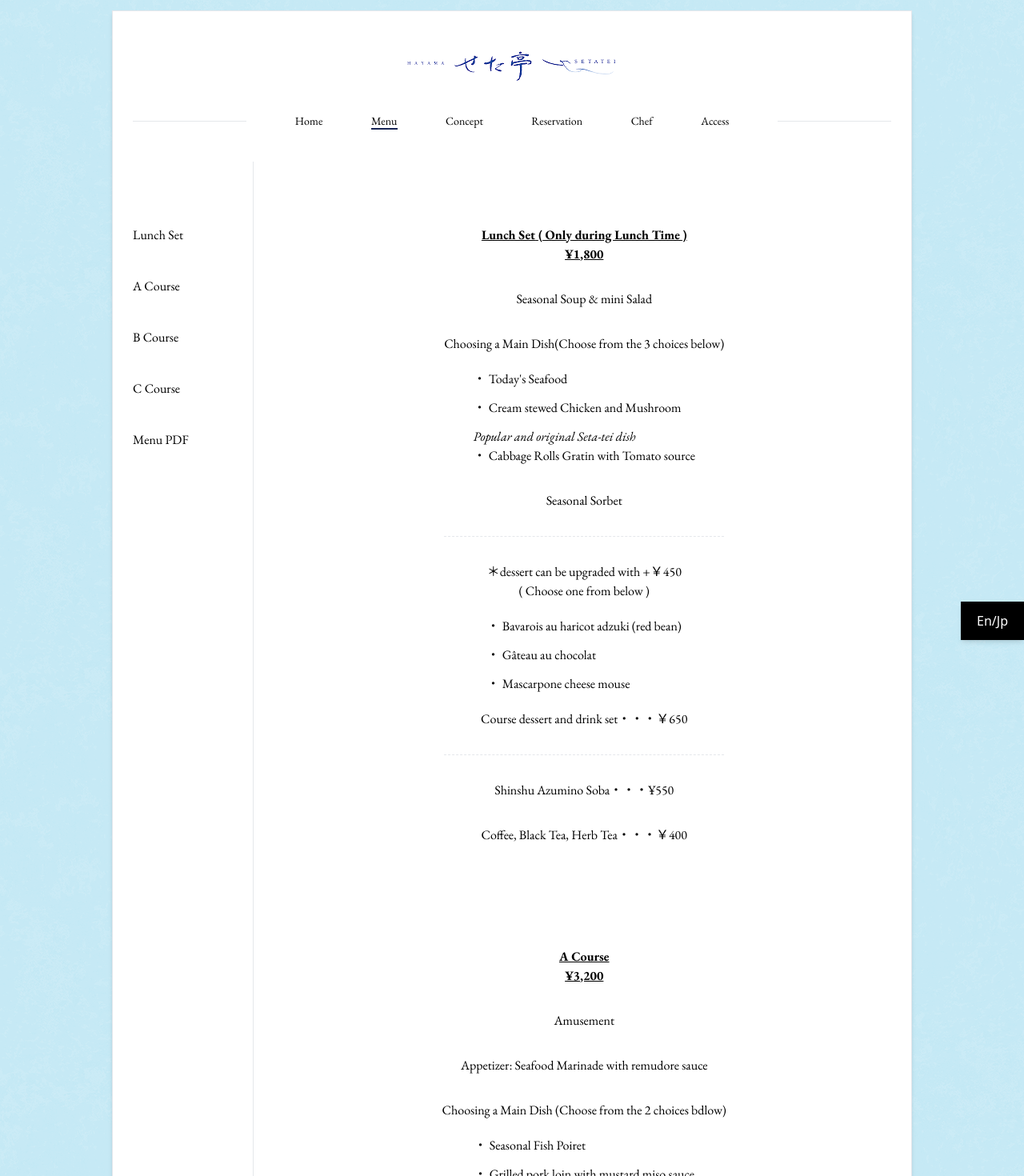
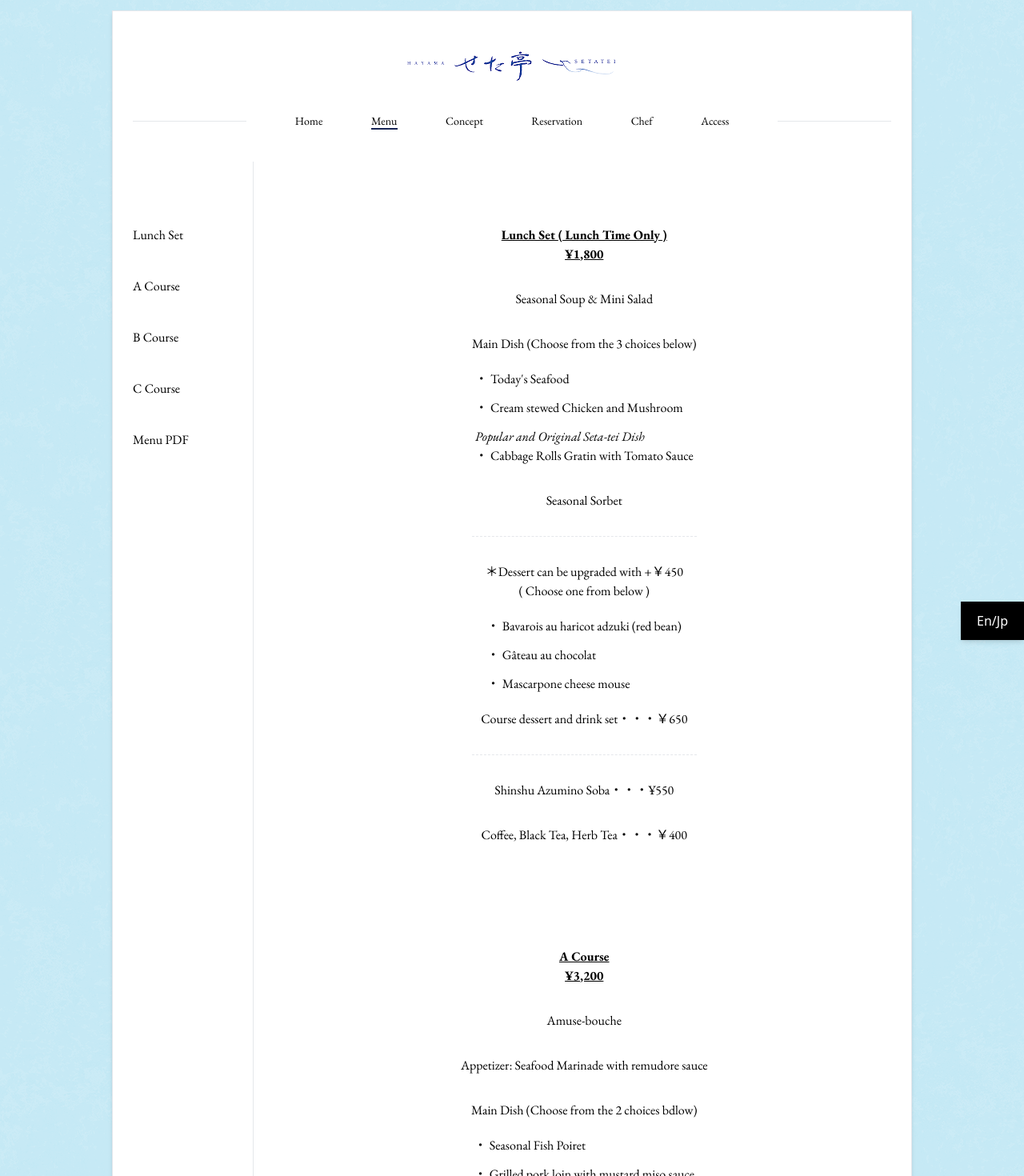
Before and after one commit to bap-ssbm/seta-react-draft, a React (Create React App) app: page /menu in a window 1280 px wide. Shown: the top 1470 px of the page at 80% size. Built offline with nearby package versions, Linux system fonts and the light colour scheme; a web font is replaced by a local one.

Commit message:
Add files via upload

```diff
--- a/src/Menu/Lunch.tsx
+++ b/src/Menu/Lunch.tsx
@@ -10,7 +10,7 @@ const Lunch: FC<LunchProps> = ({ }) => {
     return (
         <div id='lunch' className='flex-grow flex flex-col gap-8 pb-16 items-center'>
             <div>
-                <h2 className='underline font-bold'>
+                <h2 className='underline font-bold space-x-2'>
                     {t('menu.lunch.title')} {t('menu.lunch.titleEtc')}
                 </h2>
                 <p className='underline font-bold'>
@@ -24,7 +24,7 @@ const Lunch: FC<LunchProps> = ({ }) => {
             </p>
             <div className='items-center flex flex-col w-fit'>
                 <p className='mb-5'>
-                    {t('menu.basic.chooseMain')}{t('menu.basic.chooseFrom3')}
+                    {t('menu.basic.chooseMain')} {t('menu.basic.chooseFrom3')}
                 </p>
                 <ul className='text-start w-fit flex flex-col gap-3'>
                     <li>
--- a/src/Reservation/Reservation.tsx
+++ b/src/Reservation/Reservation.tsx
@@ -62,15 +62,15 @@ const Reservation: FC<ReservationProps> = ({ }) => {
                 </div>
 
                 <div className='flex gap-10 justify-center mt-4'>
-                    <a href='https://www.instagram.com/hayama_setatei/' className=''>
-                        <Button className='flex justify-center items-center gap-3 px-4'>
+                    <a href='https://www.instagram.com/hayama_setatei/' className='flex justify-center items-center gap-3 px-4 hover:underline'>
+
                             <BsInstagram style={{ display: 'inline-block' }} /> <span>Instagram</span>
-                        </Button>
+
                     </a>
-                    <a href='https://www.facebook.com/hayamasetatei/' className=''>
-                        <Button className='flex gap-3 px-4'>
+                    <a href='https://www.facebook.com/hayamasetatei/' className='flex justify-center items-center gap-3 px-4 hover:underline'>
+
                             <BsFacebook className='inline-block'/><div className='inline-block'>Facebook</div>
-                        </Button>
+
                     </a>
                 </div>
             </div>
--- a/src/i18n/locales/Home/Access.json
+++ b/src/i18n/locales/Home/Access.json
@@ -1,7 +1,7 @@
 {
     "en": {
         "addressTitle":"Address:",
-       "address" :"541-19 Horiuchi Hayama-machi Miuragun, Kanagawa",
+       "address" :"541-19 Horiuchi Hayama-machi Miuragun, Kanagawa 240-0112",
        "busTitle":"By Public Transportation",
        "busDesc":"Take Keikyu Bus [逗11] or [逗12] from JR Zushi Sta. for 13 mins. Get off at Motomachi Bus Stop, from which 3 mins walk",
        "carTitle":"By Car",
@@ -11,7 +11,7 @@
     },
     "ja": {
         "addressTitle":"住所：",
-        "address" :"神奈川県三浦郡葉山町堀内541-19",
+        "address" :"〒240-0112 神奈川県三浦郡葉山町堀内541-19",
         "busTitle":"公共交通機関でお越しの方",
        "busDesc":"JR逗子駅 (横須賀線) から京急バス【逗11】【逗12】系統にて約13分、元町バス停下車、徒歩3分 京急新逗子駅から京急バス 【逗11】【逗12】系統にて約9分、元町バス停下車、徒歩3分",
        "carTitle":"お車でお越しの方",
--- a/src/i18n/locales/Menu.json
+++ b/src/i18n/locales/Menu.json
@@ -4,7 +4,7 @@
         "warning":"(incl. tax, no service charge)",
         "basic":{
             "soba":"Shinshu Azumino Soba",
-            "chooseMain":"Choosing a Main Dish",
+            "chooseMain":"Main Dish",
             "chooseFrom3":"(Choose from the 3 choices below)",
             "choose3":"(Choose from the 3 choices below)",
             "choose2":"(Choose from the 2 choices bdlow)",
@@ -14,7 +14,7 @@
             "plus550":"(+550 yen)"
         },
         "course":{
-            "amuse" : "Amusement",
+            "amuse" : "Amuse-bouche",
             "dessert" :"Dessert  (a choice from 3)",
             "appetizer":"Appetizer: Seafood Marinade with remudore sauce",
             "drink":"Coffee/Tea"
@@ -33,7 +33,7 @@
             "soup":"Seasonal Soup",
             "main1":"Seasonal Fish Poiret",
             "main2":"Stewed Beef Cheek in Red Wine sauce",
-            "main3":"Wagyu Beef Filet Steak (+1800 yen)"
+            "main3":"Wagyu Beef Filet Steak with white sauce (+1800 yen)"
         },
         "c" : {
             "title": "C Course",
@@ -43,20 +43,20 @@
             "main1":"Fish Dish: Seasonal Fish Poiret",
             "main2":"Meat Dish: Stewed Beef Cheek in Red Wine sauce",
             "or":"or",
-            "main3":"Wagyu Beef Filet Steak (+1800 yen)"
+            "main3":"Wagyu Beef Filet Steak white sauce  (+1800 yen)"
 
         },
         "lunch" : {
             "title": "Lunch Set",
-            "titleEtc" :"( Only during Lunch Time )",
-            "soupAndSalad":"Seasonal Soup & mini Salad",
+            "titleEtc" :"( Lunch Time Only )",
+            "soupAndSalad":"Seasonal Soup & Mini Salad",
             "mainTitle":"Main Dish Selection",
             "main1":"Today's Seafood",
             "main2":"Cream stewed Chicken and Mushroom",
-            "main3":"Cabbage Rolls Gratin with Tomato source",
-            "main3Title":"Popular and original Seta-tei dish",
+            "main3":"Cabbage Rolls Gratin with Tomato Sauce",
+            "main3Title":"Popular and Original Seta-tei Dish",
             "sourbet":"Seasonal Sorbet",
-            "dessertTitle":"dessert can be upgraded with +￥450 ",
+            "dessertTitle":"Dessert can be upgraded with +￥450 ",
             "dessertChoose":"( Choose one from below )",
             "dessertAndDrink":"Course dessert and drink set",
             "drinks":"Coffee, Black Tea, Herb Tea"
```
